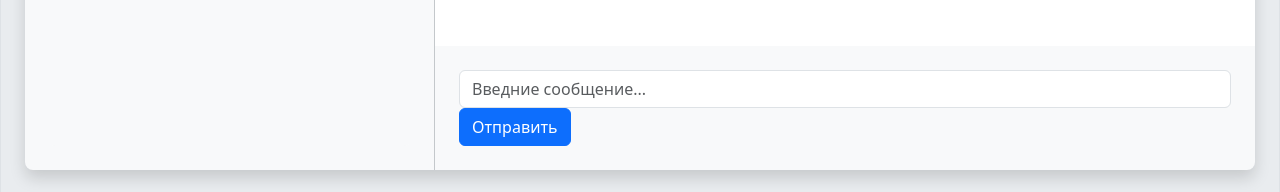
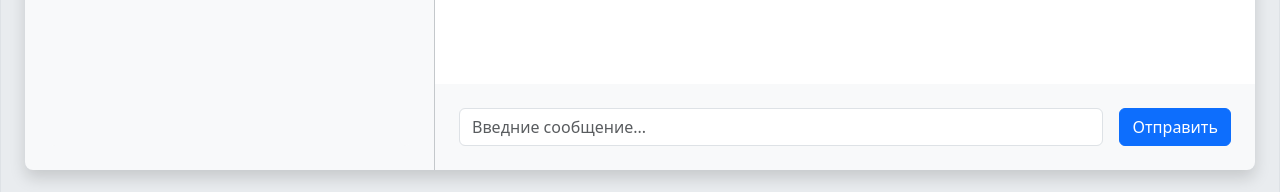
Before and after one commit to KseniaTry/frontend-project-12, a React (Vite) app in the folder frontend/: page / in a window 1280 px wide. Shown: the part 605-797 px from the top of the page. Built offline with nearby package versions, Linux system fonts and the light colour scheme; no server answers; sample sign-in values are in the browser's storage.

Commit message:
add flex in message form

```diff
--- a/frontend/src/components/Messages.jsx
+++ b/frontend/src/components/Messages.jsx
@@ -62,7 +62,7 @@ const Messages = ({isSocketConnected}) => {
       </div>
       <div className="flex-grow-0 flex-shrink-0 p-4 w-100">
         <Form onSubmit={handleSubmit}>
-          <Form.Group controlId="message" >
+          <Form.Group controlId="message" className="d-flex gap-2">
             <Form.Control
               name="message"
               type="text"
```
